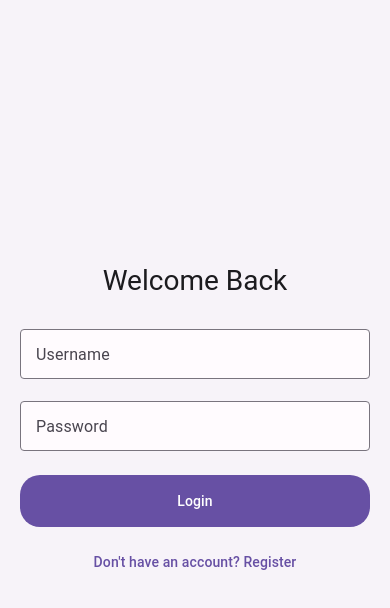
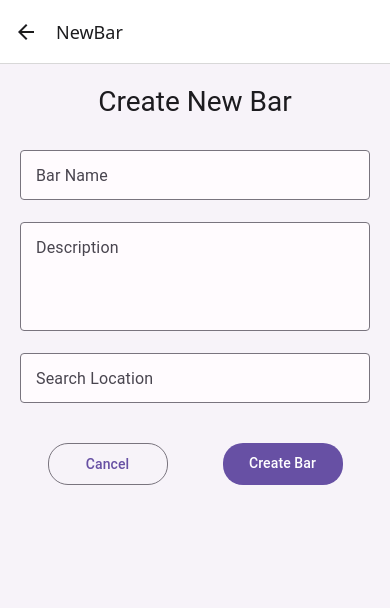
Before and after one commit to thedengerzone/barqrmobile, a React Native app: screen /NewBar in a window 390 px wide. Shown: the top 608 px of the page. Built offline with nearby package versions, Linux system fonts and the light colour scheme; what @react-native-vector-icons/material-design-icons would draw is missing.

Commit message:
Minor improvemnts

```diff
--- a/App.tsx
+++ b/App.tsx
@@ -39,7 +39,7 @@ function App(): React.JSX.Element {
               <Stack.Screen name="Register" component={RegisterScreen} />
               <Stack.Screen name="Home" component={HomeScreen} />
               <Stack.Screen name="Company" component={CompanyScreen} />
-              <Stack.Screen name="Bar" component={BarScreen} />
+              <Stack.Screen name="NewBar" component={BarScreen} />
               <Stack.Screen name="BarPicker" component={BarPickerScreen}/>
               <Stack.Screen name="EditBar" component={EditBarScreen}/>
               <Stack.Screen name="ConfigurationSettings" component={ConfigurationSettingsScreen}/>
--- a/src/screens/HomeScreen.tsx
+++ b/src/screens/HomeScreen.tsx
@@ -2,7 +2,7 @@ import React from 'react';
 import {createBottomTabNavigator} from '@react-navigation/bottom-tabs';
 import {Icon, useTheme} from 'react-native-paper';
 import OrdersScreen from './order/OrdersScreen.tsx';
-import ProfileScreen from './ProfileScreen.tsx';
+import QrCode from './ProfileScreen.tsx';
 import {useRoute} from '@react-navigation/native';
 import ConfigurationSettingsScreen from "./company/ConfigurationSettingsScreen.tsx";
 
@@ -37,16 +37,16 @@ const HomeScreen = () => {
             component={ConfigurationSettingsScreen}
             options={{
               tabBarIcon: ({color}) => (
-                  <Icon color={color} source="qrCodeEdit" size={20}/>
+                  <Icon color={color} source="cog" size={20}/>
               ),
             }}
         />
         <Tab.Screen
-            name="Profile"
-            component={ProfileScreen}
+            name="QRCode"
+            component={QrCode}
             options={{
               tabBarIcon: ({color}) => (
-                  <Icon color={color} source="account" size={20}/>
+                  <Icon color={color} source="qrcode" size={20}/>
               ),
             }}
         />
--- a/src/screens/bar/BarScreen.tsx
+++ b/src/screens/bar/BarScreen.tsx
@@ -84,8 +84,8 @@ const BarScreen = () => {
         }
       }));
 
-      setSearchQuery(details.formatted_address); // Clear search query to stop further searching
-      setPredictions([]); // Hide predictions
+      setSearchQuery(details.formatted_address);
+      setPredictions([]);
     } catch (error) {
       console.error('Error fetching place details:', error);
     } finally {
--- a/src/screens/bar/BarSettingsScreen.tsx
+++ b/src/screens/bar/BarSettingsScreen.tsx
@@ -36,7 +36,7 @@ const BarSettingsScreen = () => {
               onChangeText={setSearchQuery}
               style={styles.searchbar}
           />
-          <Button onPress={() => navigation.navigate('AddBar')} mode="contained">
+          <Button onPress={() => navigation.navigate('NewBar', { companyId: state.auth.user?.company.id })} mode="contained">
             Add
           </Button>
         </View>
--- a/src/screens/company/CompanyScreen.tsx
+++ b/src/screens/company/CompanyScreen.tsx
@@ -61,7 +61,7 @@ const CompanyScreen = () => {
           payload: updatedUser
         });
 
-        return navigation.navigate('Bar', { companyId: response.id });
+        return navigation.navigate('BarSettings', { companyId: response.id });
       } catch (error) {
         console.error('Error creating company:', error);
       }
```
